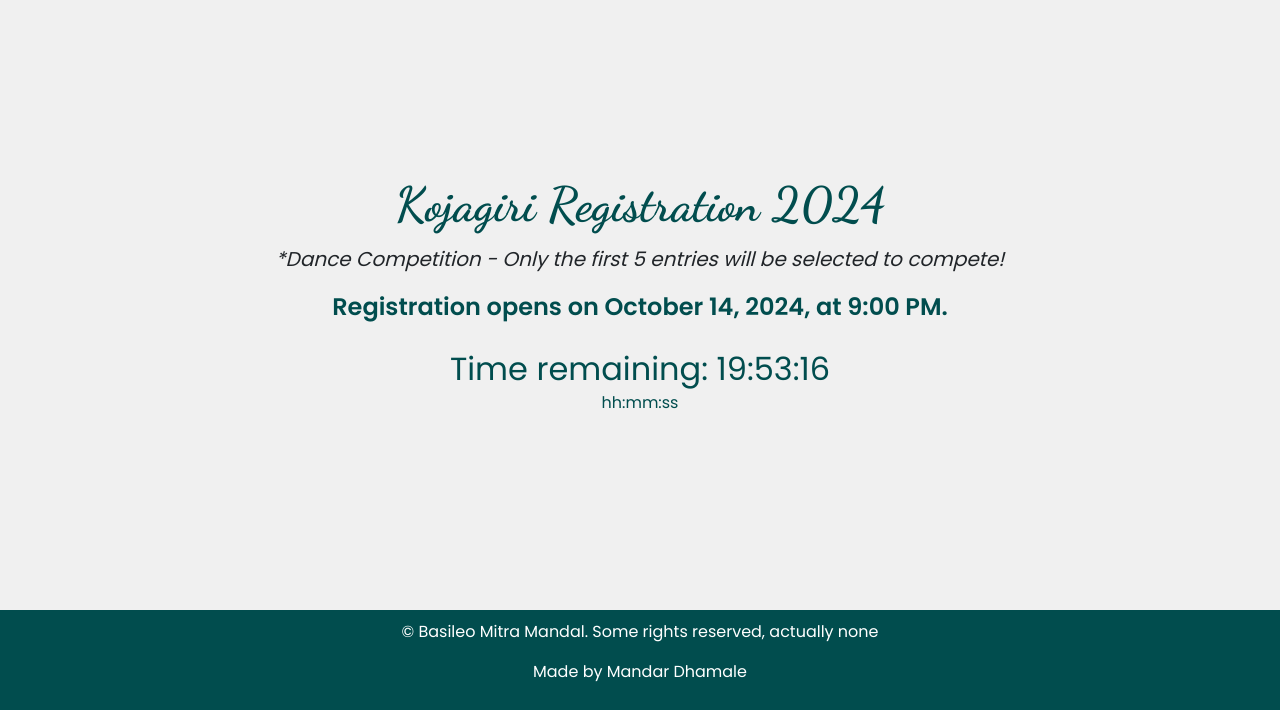
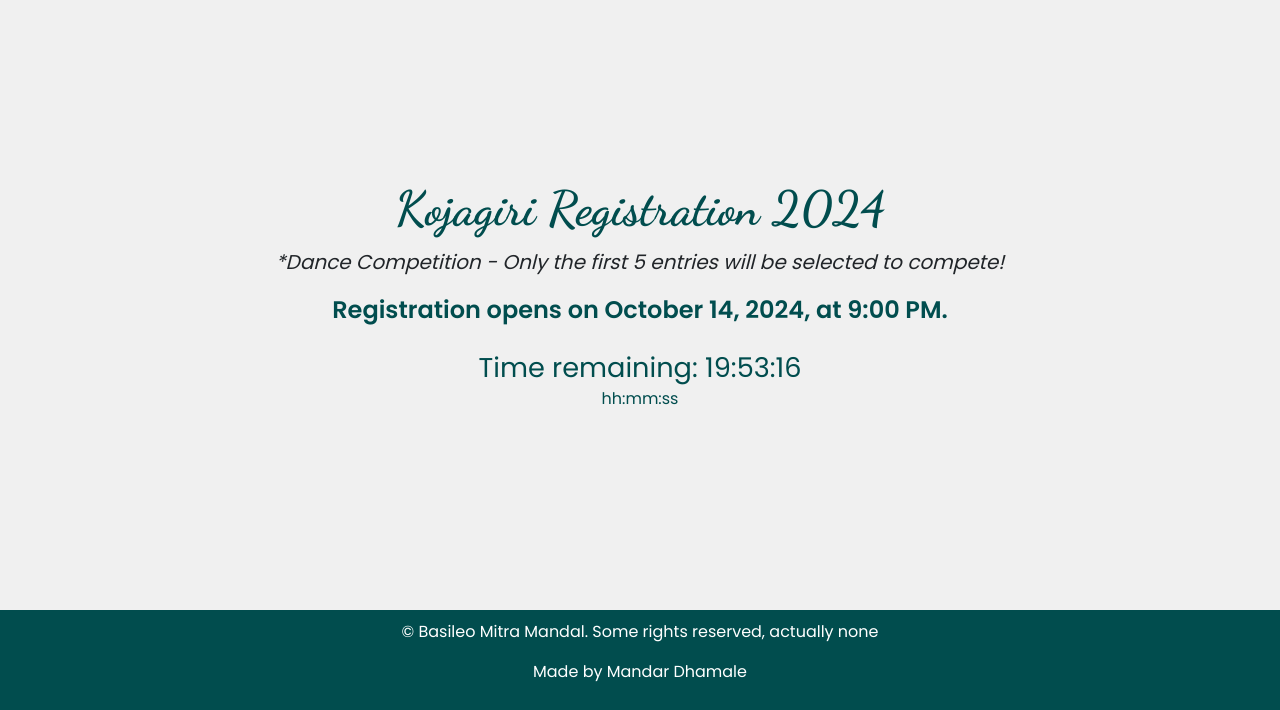
Before and after one commit to MandarDhamale/kojagiri-registration-2024, a plain HTML site: page index.html in a window 1280 px wide. Shown: the part 90-800 px from the top of the page. Drawn offline with nearby package versions, Linux system fonts and the light colour scheme; no server answers.

Commit message:
Time remaning font-size to 1.8rem

```diff
--- a/index.html
+++ b/index.html
@@ -33,7 +33,7 @@
     <p class="open-date"><strong>Registration opens on October 14, 2024, at 9:00 PM.</strong></p>
 
     <!-- Countdown timer -->
-    <div id="countdown" style="font-size: 2rem;">Time remaining: <span id="time">00:00:00</span> <h6>hh:mm:ss</h6></div>
+    <div id="countdown" style="font-size: 1.7rem;">Time remaining: <span id="time">00:00:00</span> <h6>hh:mm:ss</h6></div>
 
     <!-- Registration link -->
     <div id="form-link">
```
